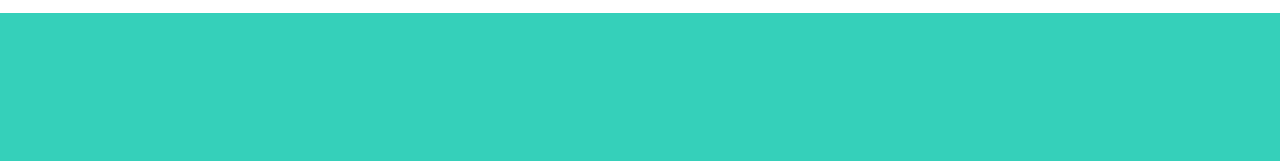
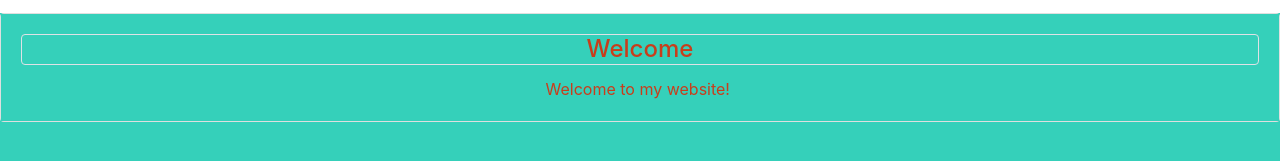
Before and after one commit to Wllkrd/Computer-Coma, a plain HTML site: page index.html in a window 1280 px wide. Shown: the part 125-286 px from the top of the page. Drawn offline with nearby package versions, Linux system fonts and the light colour scheme; some icons are missing; a web font is replaced by a local one.

Commit message:
Update index.html

```diff
--- a/index.html
+++ b/index.html
@@ -39,6 +39,12 @@
             </div>
         </div>
     </nav>
+    <div class="card">
+        <div class="card-body" style="background-color: #35d0ba;">
+            <h4 class="text-center border rounded card-title" style="color: #c93d1b;">Welcome</h4>
+            <p class="text-center card-text" style="color: #c93d1b;">Welcome to my website!&nbsp;</p>
+        </div>
+    </div>
     <script src="https://cdnjs.cloudflare.com/ajax/libs/jquery/3.4.1/jquery.min.js"></script>
     <script src="https://cdnjs.cloudflare.com/ajax/libs/twitter-bootstrap/4.4.1/js/bootstrap.bundle.min.js"></script>
 </body>
```
